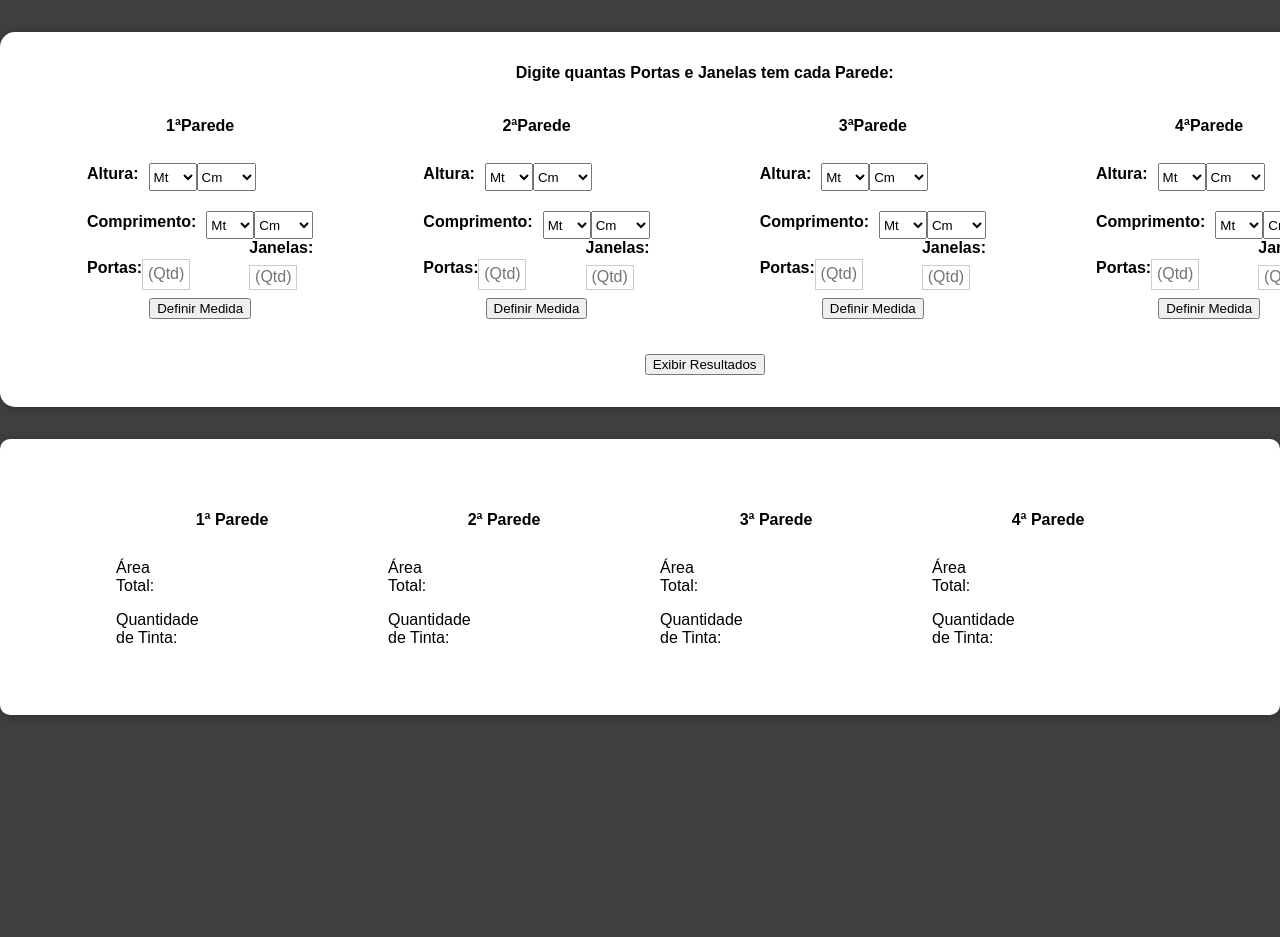
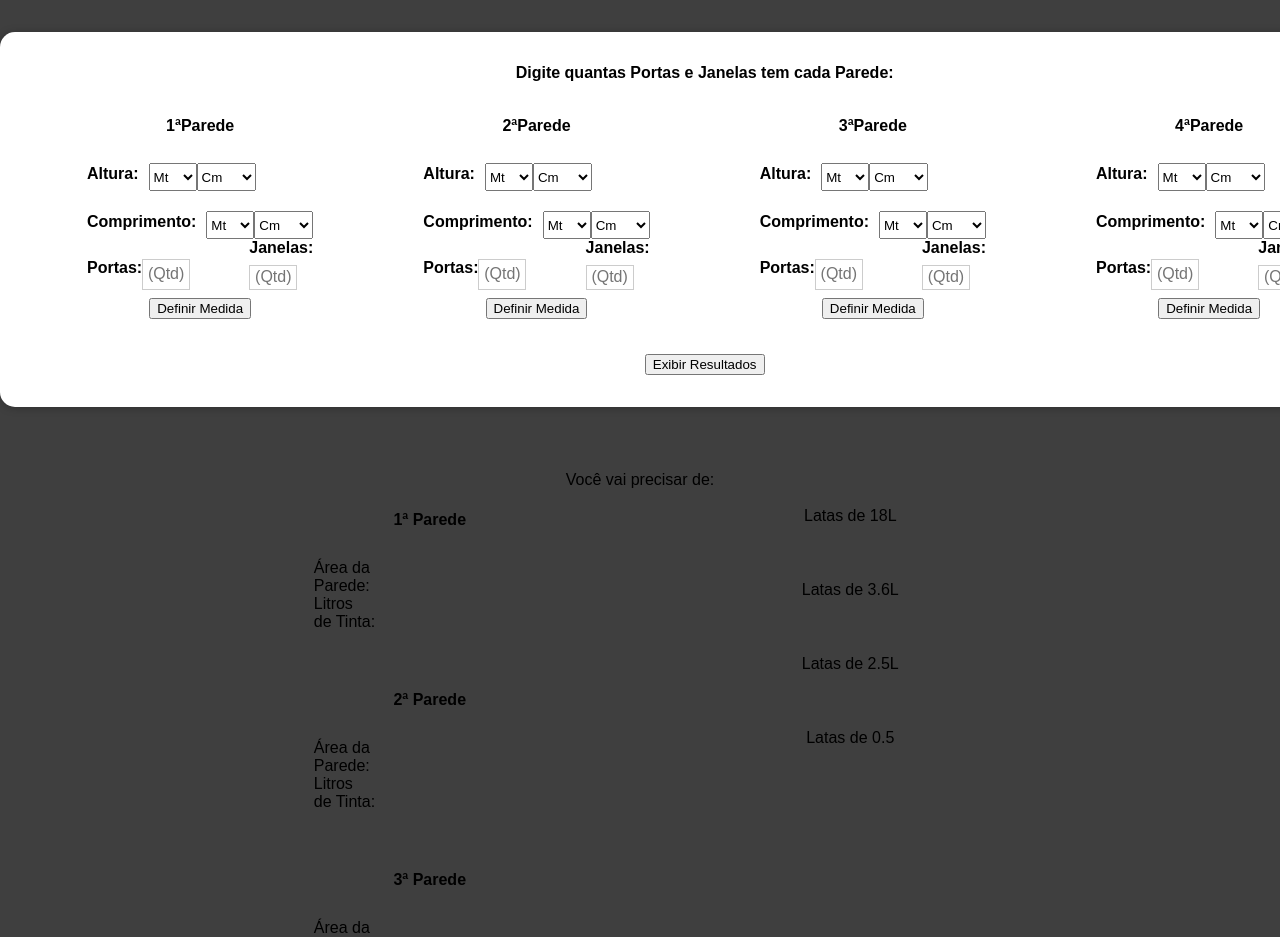
Before and after one commit to Riosxls/Calculadora-de-Tinta-React.Js, a React (Create React App) app: page / in a window 1280 px wide. Shown: the top 937 px of the page. Before the commit the page ends 800 px from the top, so only its background shows below. Built offline with nearby package versions, Linux system fonts and the light colour scheme.

Commit message:
Update Resultado.js

```diff
--- a/src/components/Resultado/Resultado.js
+++ b/src/components/Resultado/Resultado.js
@@ -1,66 +1,83 @@
 import React from "react";
-import Card from "../UI/Card";
 import styles from "./Resultado.module.css";
 
 const Resultado = (props) => {
-
   return (
-    <Card>
-      <div className={styles.resultado}>
+    <div className={styles.resultado}>
+      <div className={styles["resultado-parede"]}>
         <div className={styles["resultado-item"]}>
           <label className={styles["resultado-title"]}>1ª Parede</label>
           <div className={styles.textarea}>
             <label>
-              Área <br /> Total:
+              Área da <br /> Parede: {props.areaTotalP01}
             </label>
-            <p>{props.areaTotalP01}</p>
             <label>
-              Quantidade <br /> de Tinta:
+              Litros <br /> de Tinta: {props.qtdTinta01.total05}
             </label>
-            <p></p>
           </div>
         </div>
         <div className={styles["resultado-item"]}>
           <label className={styles["resultado-title"]}>2ª Parede</label>
           <div className={styles.textarea}>
             <label>
-              Área <br /> Total: {props.parede02}
+              Área da <br /> Parede: {props.areaTotalP02}
             </label>
-            <p>{props.areaTotalP02}</p>
             <label>
-              Quantidade <br /> de Tinta:
+              Litros <br /> de Tinta: {props.qtdTinta02.total05}
             </label>
-            <p></p>
           </div>
         </div>
         <div className={styles["resultado-item"]}>
           <label className={styles["resultado-title"]}>3ª Parede</label>
           <div className={styles.textarea}>
             <label>
-              Área <br /> Total:
+              Área da <br /> Parede:
             </label>
             <p>{props.areaTotalP03}</p>
             <label>
-              Quantidade <br /> de Tinta:
+              Litros <br /> de Tinta:
             </label>
-            <p></p>
+            {/* <p>Amount buckets of 18L: {props.quanTinTotal03.total18}</p>
+            <p>Amount buckets of 3.6L: {props.quanTinTotal03.total36}</p>
+            <p>Amount buckets of 2.5L: {props.quanTinTotal03.total25}</p>
+            <p>Amount buckets of 0.5L: {props.quanTinTotal03.total05}</p> */}
           </div>
         </div>
         <div className={styles["resultado-item"]}>
           <label className={styles["resultado-title"]}>4ª Parede</label>
           <div className={styles.textarea}>
             <label>
-              Área <br /> Total:
+              Área da <br /> Parede:
             </label>
             <p>{props.areaTotalP04}</p>
             <label>
-              Quantidade <br /> de Tinta:
+              Litros <br /> de Tinta:
             </label>
-            <p></p>
+            {/* <p>Amount buckets of 18L: {props.quanTinTotal04.total18}</p>
+            <p>Amount buckets of 3.6L: {props.quanTinTotal04.total36}</p>
+            <p>Amount buckets of 2.5L: {props.quanTinTotal04.total25}</p>
+            <p>Amount buckets of 0.5L: {props.quanTinTotal04.total05}</p> */}
           </div>
         </div>
       </div>
-    </Card>
+      <div>
+        <label>Você vai precisar de:</label>
+      </div>
+      <div className={styles["resultado-tinta"]}>
+        <p className={styles["resultado-item"]}>
+          {props.qtdTinta01.total18} Latas de 18L
+        </p>
+        <p className={styles["resultado-item"]}>
+          {props.qtdTinta01.total36} Latas de 3.6L
+        </p>
+        <p className={styles["resultado-item"]}>
+          {props.qtdTinta01.total25} Latas de 2.5L
+        </p>
+        <p className={styles["resultado-item"]}>
+          {props.qtdTinta01.total05} Latas de 0.5
+        </p>
+      </div>
+    </div>
   );
 };
 
```
